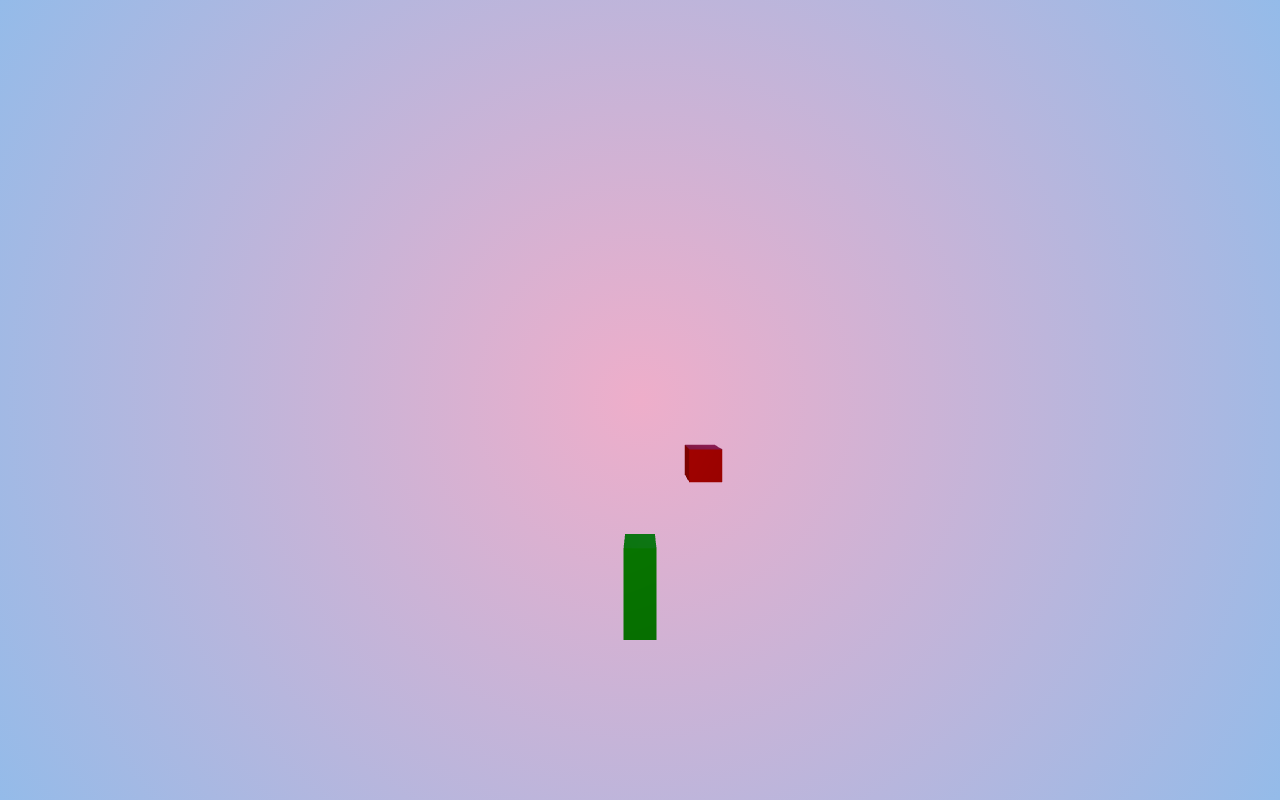
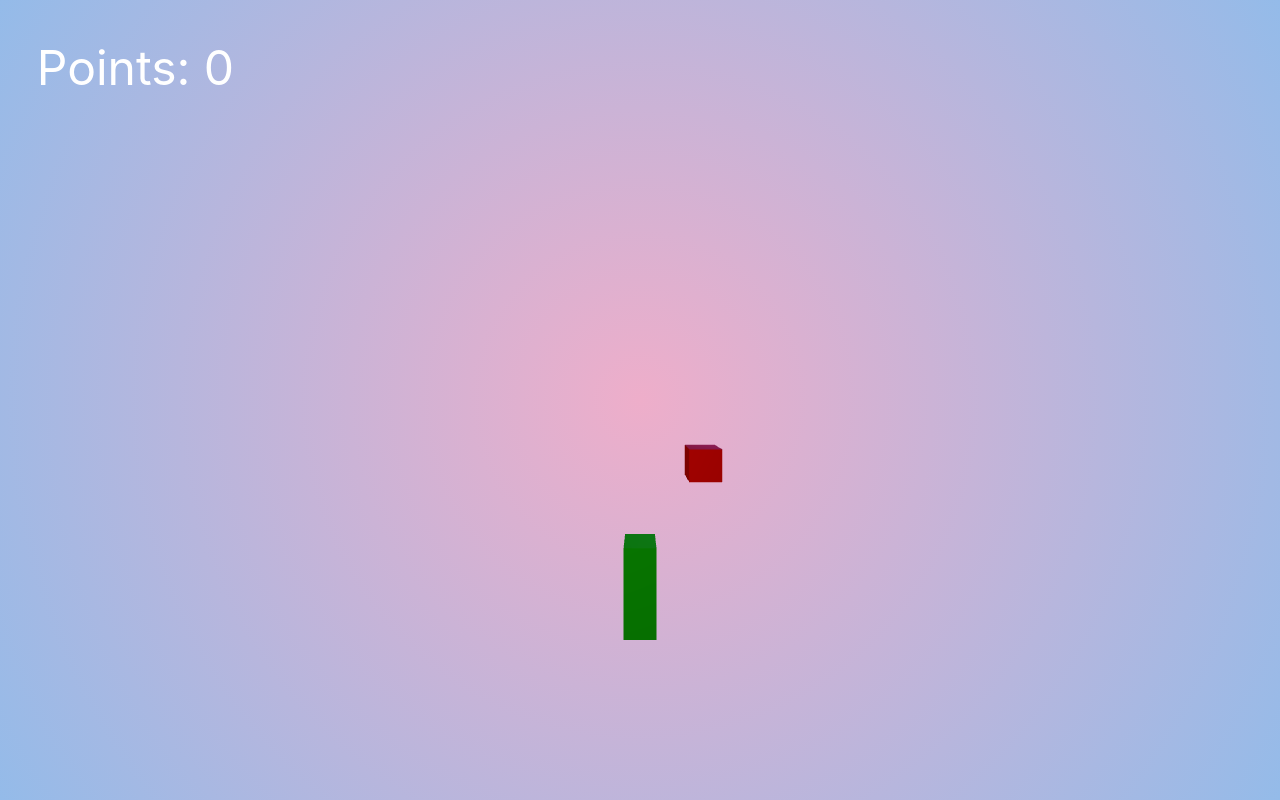
Before and after one commit to BondarenkoDmitriy/24PlayTTGameSnake, a website built with Vite: page index.html in a window 1280 px wide. Built offline with nearby package versions, Linux system fonts and the light colour scheme.

Commit message:
added a counter to the screen

```diff
--- a/index.html
+++ b/index.html
@@ -8,6 +8,7 @@
   </head>
   <body>
     <div id="app"></div>
+    <div id="points"></div>
     <script type="module" src="/src/main.ts"></script>
   </body>
 </html>
--- a/src/main.ts
+++ b/src/main.ts
@@ -7,6 +7,11 @@ const height = 480;
 let points = 0;
 
 const app = document.querySelector<HTMLDivElement>('#app')!;
+const pointsCounter = document.querySelector<HTMLDivElement>('#points')!;
+
+function updatePoints() {
+  pointsCounter.innerHTML = `Points: ${points}`;
+}
 
 const scene = new THREE.Scene();
 const camera = new THREE.PerspectiveCamera( 75, width / height, 0.1, 1000 );
@@ -166,6 +171,7 @@ camera.position.z = 10;
 function update() {
   snake.update();
   apple.collistion();
+  updatePoints();
   setTimeout(update, 250);
 }
 update();
--- a/src/style.css
+++ b/src/style.css
@@ -85,6 +85,17 @@ button:focus-visible {
   outline: 4px auto -webkit-focus-ring-color;
 }
 
+#points {
+  font-size: 3em;
+  color: white;
+
+  position: fixed;
+  left: 1vw;
+  top: 1vh;
+
+  padding: 0.5em 0.5em;
+}
+
 @media (prefers-color-scheme: light) {
   :root {
     color: #213547;
```
